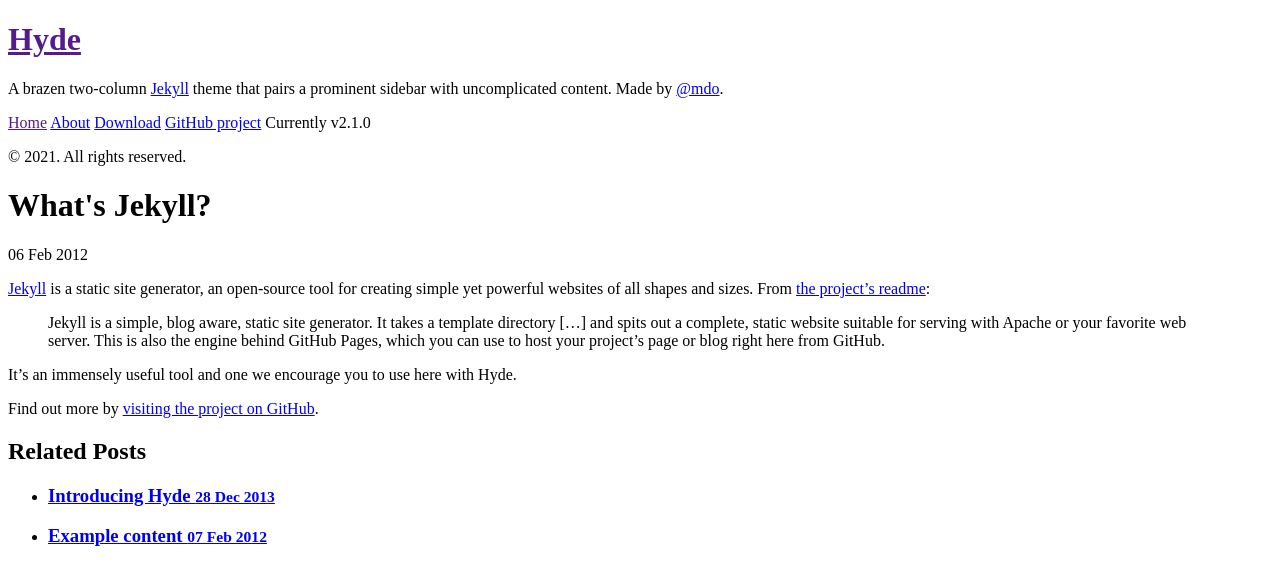
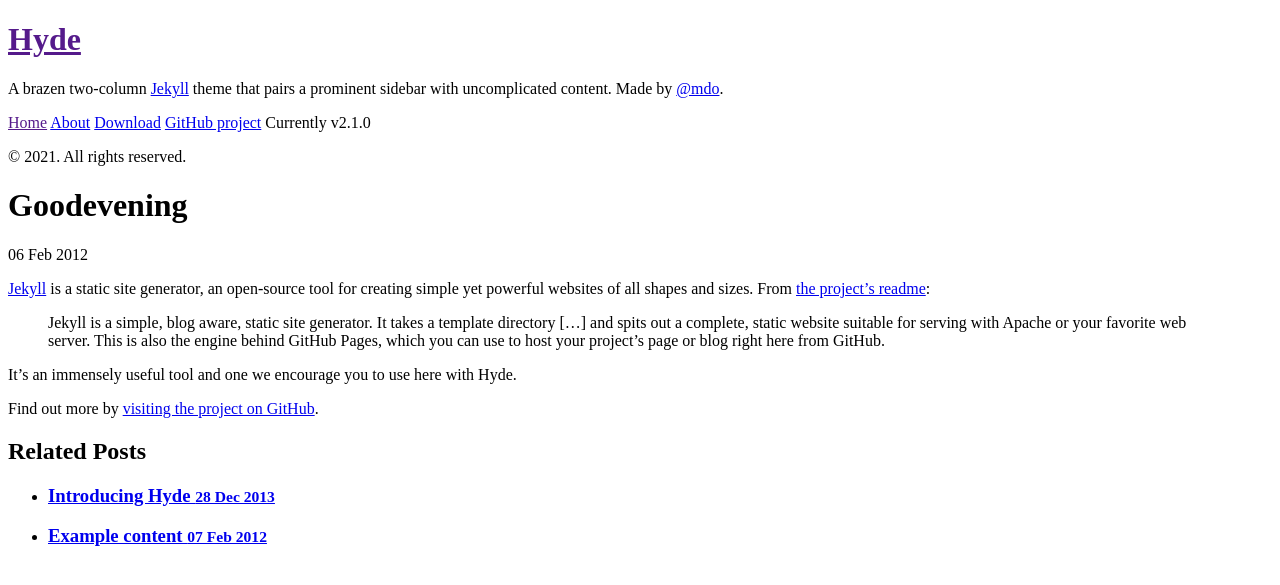
Before and after one commit to brenwrenhawk/brenwrenhawk.github.io, a Jekyll site: the page built from _posts/2012-02-06-whats-jekyll.md, in a window 1280 px wide. Shown: the top 585 px of the page. Built offline with Jekyll 4.4.1, drawn with Linux system fonts in a browser that asks for light colours; Markdown is read by kramdown in place of the engine named in the settings.

Commit message:
Update 2012-02-06-whats-jekyll.md

```diff
--- a/_posts/2012-02-06-whats-jekyll.md
+++ b/_posts/2012-02-06-whats-jekyll.md
@@ -1,6 +1,6 @@
 ---
 layout: post
-title: What's Jekyll?
+title: Goodevening
 ---
 
 [Jekyll](http://jekyllrb.com) is a static site generator, an open-source tool for creating simple yet powerful websites of all shapes and sizes. From [the project's readme](https://github.com/mojombo/jekyll/blob/master/README.markdown):
```
